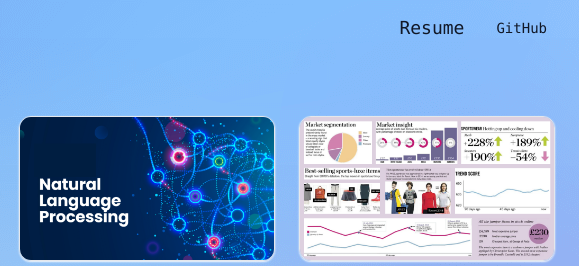
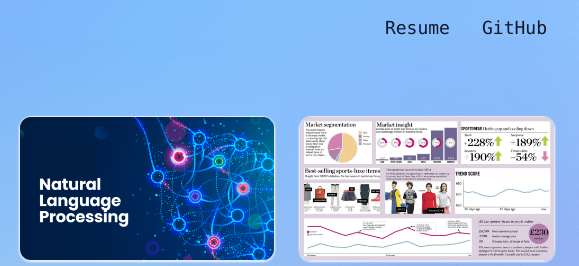
Before and after one commit to snc5/snc5.github.io, a plain HTML site: page index.html in a window 1280 px wide. Shown: the top 266 px of the page, 701-1280 px from the left. Drawn offline with nearby package versions, Linux system fonts and the light colour scheme; files that its build step writes are made by us from their sources; a web font is replaced by a local one.

Commit message:
Update index.html

```diff
--- a/index.html
+++ b/index.html
@@ -100,7 +100,7 @@
 
         <div class="flex-shrink-0">
 
-          <a href="https://github.com/snc5/" class="flex font-mono items-center px-4 py-2 mt-0 text-sm font-sm text-gray-900 hover:text-gray-600">GitHub
+          <a href="https://github.com/snc5/" class="flex font-mono items-center px-4 py-2 mt-0 text-lg font-lg text-gray-900 hover:text-gray-600">GitHub
           </a>
 
         </div>
```
